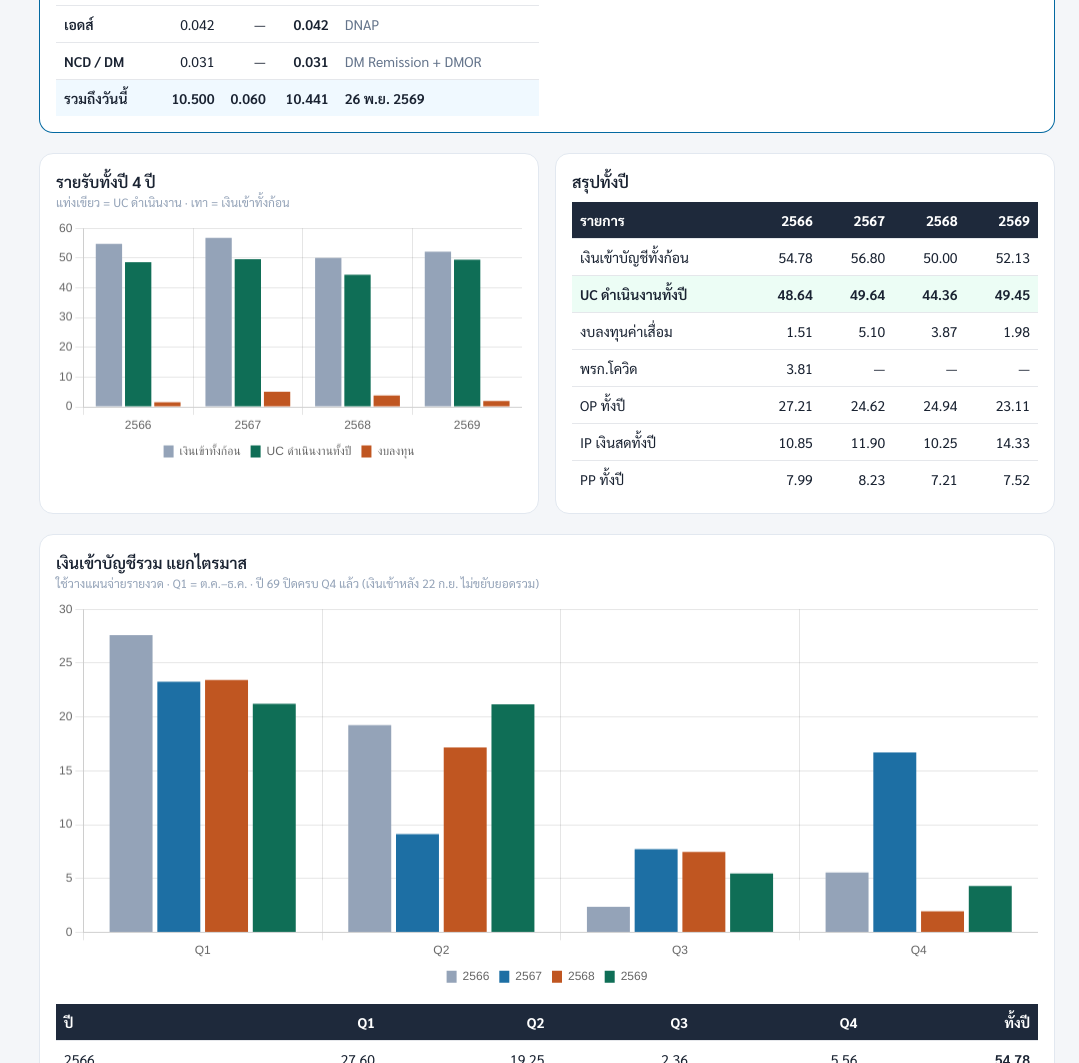
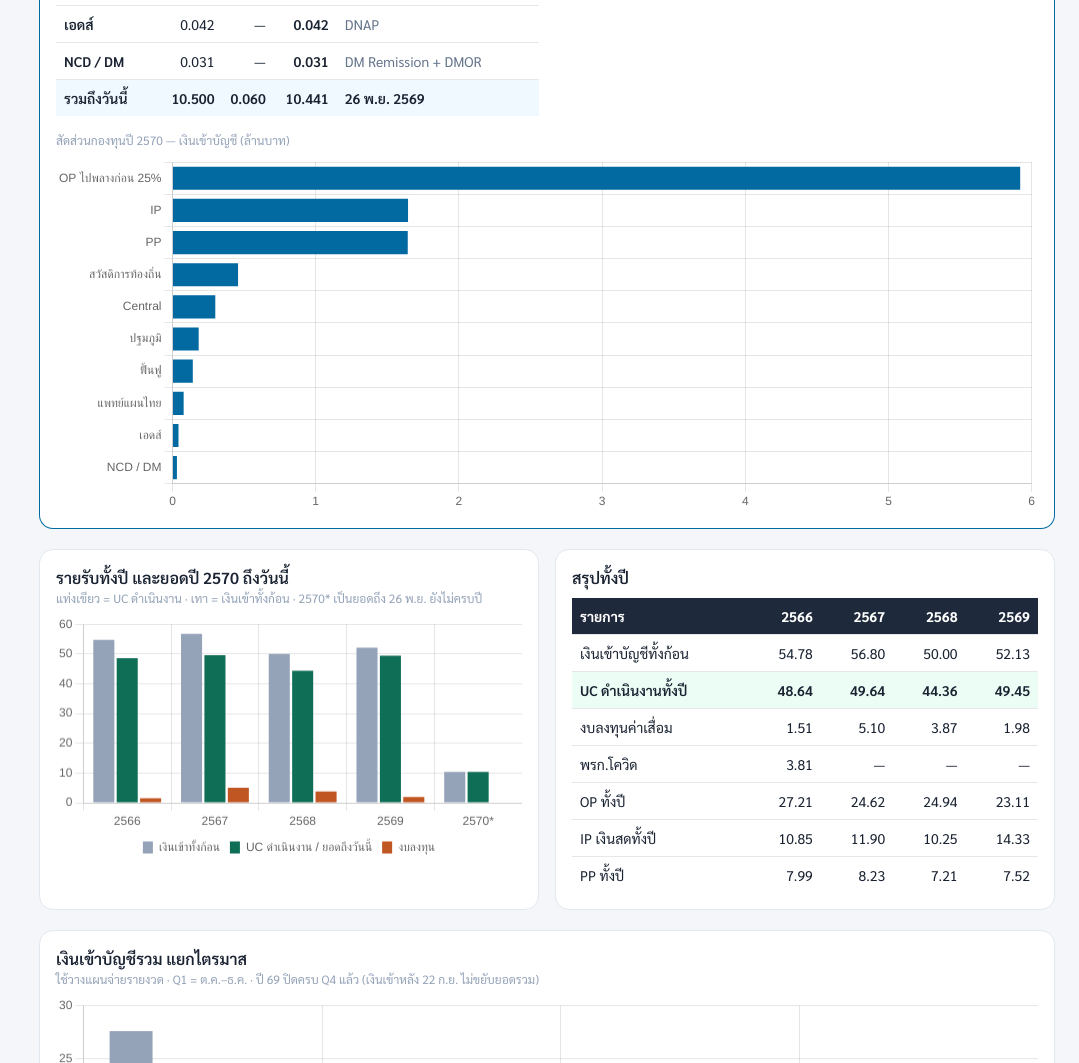
Before and after one commit to suvoak-web/hospital-dashboard, a plain HTML site: page uc_transfer_dashboard.html in a window 1280 px wide. Shown: the part 940-2003 px from the top of the page, without its empty margins (201-1280 px from the left). Drawn offline with nearby package versions, Linux system fonts and the light colour scheme.

Commit message:
Add FY2570 fund chart and YTD bar on year comparison

```diff
--- a/uc_transfer_dashboard.html
+++ b/uc_transfer_dashboard.html
@@ -88,12 +88,16 @@ tr.fund-row.on td{background:#dbeafe}
         <canvas id="c70" height="160"></canvas>
       </div>
     </div>
+    <div class="mt-4">
+      <p class="text-xs text-slate-400 mb-1">สัดส่วนกองทุนปี 2570 — เงินเข้าบัญชี (ล้านบาท)</p>
+      <canvas id="c70funds" height="110"></canvas>
+    </div>
   </div>
 
   <div id="yearBlock" class="grid grid-cols-1 lg:grid-cols-2 gap-4 mb-5">
     <div class="card p-4">
-      <h3 class="font-semibold">รายรับทั้งปี 4 ปี</h3>
-      <p class="text-xs text-slate-400 mb-2">แท่งเขียว = UC ดำเนินงาน · เทา = เงินเข้าทั้งก้อน</p>
+      <h3 class="font-semibold">รายรับทั้งปี และยอดปี 2570 ถึงวันนี้</h3>
+      <p class="text-xs text-slate-400 mb-2">แท่งเขียว = UC ดำเนินงาน · เทา = เงินเข้าทั้งก้อน · 2570* เป็นยอดถึง 26 พ.ย. ยังไม่ครบปี</p>
       <canvas id="cYearAll" height="160"></canvas>
     </div>
     <div class="card p-4 overflow-x-auto">
@@ -201,6 +205,13 @@ function renderY70(pack){
     type:'bar',
     data:{labels:['ต.ค.','พ.ย.','ธ.ค.','ม.ค.','ก.พ.','มี.ค.'],datasets:[{label:'เข้าบัญชี',data:(pack.months||[cash,0,0,0,0,0]),backgroundColor:'#0369A1'}]},
     options:{responsive:true,plugins:{legend:{display:false}},scales:{y:{beginAtZero:true}}}
+  });
+  if(window.c70fund) window.c70fund.destroy();
+  const fundRows=(funds||[]).filter(function(r){ return r.cash>0; });
+  window.c70fund=new Chart(document.getElementById('c70funds'),{
+    type:'bar',
+    data:{labels:fundRows.map(function(r){return r.name;}),datasets:[{label:'เข้าบัญชี',data:fundRows.map(function(r){return Number(r.cash.toFixed(3));}),backgroundColor:'#0369A1'}]},
+    options:{indexAxis:'y',responsive:true,plugins:{legend:{display:false}},scales:{x:{beginAtZero:true}}}
   });
 }
 function fam70(fund, sub, period){
@@ -321,10 +332,10 @@ Object.keys(funds).forEach(id=>{
 });
 new Chart(document.getElementById('cYearAll'),{
   type:'bar',
-  data:{labels:years,datasets:[
-    {label:'เงินเข้าทั้งก้อน',data:[54.78,56.80,50.00,52.13],backgroundColor:'#94A3B8'},
-    {label:'UC ดำเนินงานทั้งปี',data:[48.64,49.64,44.36,49.45],backgroundColor:'#0F6E56'},
-    {label:'งบลงทุน',data:[1.51,5.10,3.87,1.98],backgroundColor:'#C05621'}
+  data:{labels:['2566','2567','2568','2569','2570*'],datasets:[
+    {label:'เงินเข้าทั้งก้อน',data:[54.78,56.80,50.00,52.13,10.44],backgroundColor:'#94A3B8'},
+    {label:'UC ดำเนินงาน / ยอดถึงวันนี้',data:[48.64,49.64,44.36,49.45,10.44],backgroundColor:'#0F6E56'},
+    {label:'งบลงทุน',data:[1.51,5.10,3.87,1.98,0],backgroundColor:'#C05621'}
   ]},
   options:{responsive:true,plugins:{legend:{position:'bottom',labels:{boxWidth:10}}},scales:{y:{beginAtZero:true}}}
 });
```
